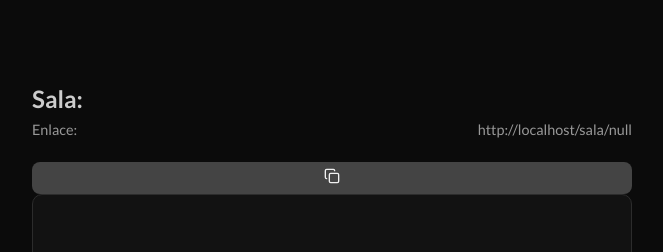
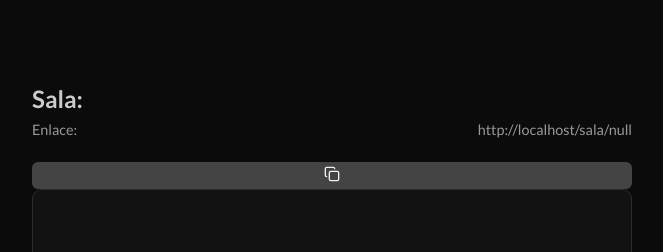
Before and after one commit to coffeetron832/chattt, a website: page public/chat.html in a window 1280 px wide. Shown: the top 252 px of the page, 308-971 px from the left. Drawn offline with nearby package versions, Linux system fonts and the light colour scheme; no server answers; sample sign-in values are in the browser's storage.

Commit message:
Update chat.html

```diff
--- a/public/chat.html
+++ b/public/chat.html
@@ -84,11 +84,11 @@
   }
 
   #copy-button {
-    padding: 0.4rem 0.8rem;
-    font-size: 0.8rem;
+  padding: 0.25rem 0.6rem;
+  font-size: 0.75rem;
   background-color: #444;
   border: none;
-    border-radius: 8px;
+  border-radius: 6px;
   color: #f0f0f0;
   cursor: pointer;
   transition: background 0.3s ease;
```
Lines whose indentation alone changed are shown as unchanged.
